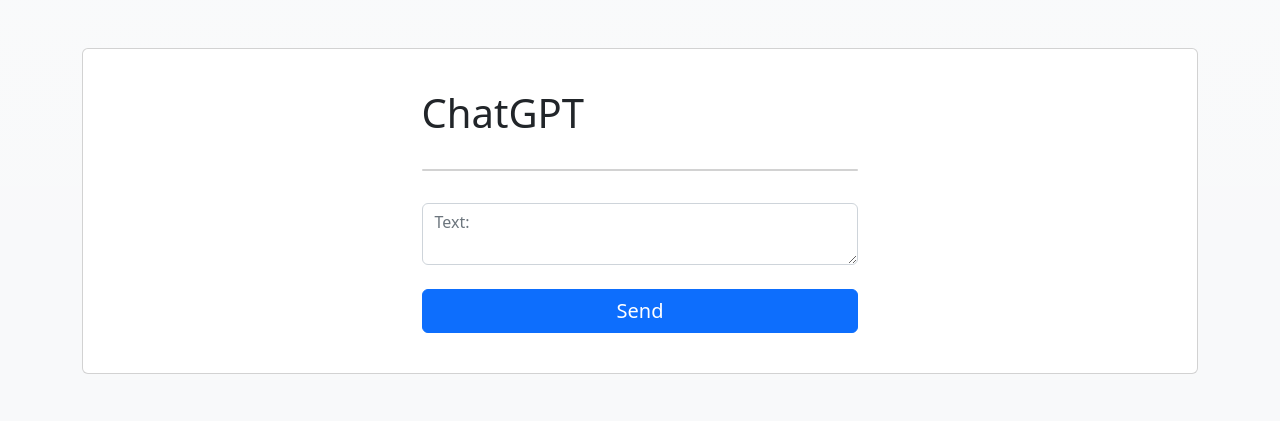
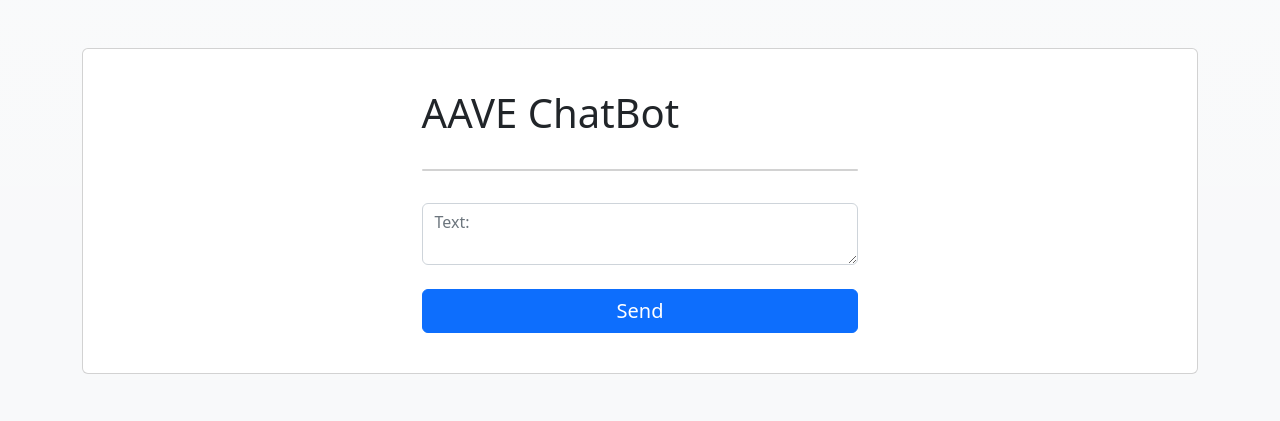
Before and after one commit to linusaltacc/AAVE-ChatBot, a Django app: page / in a window 1280 px wide. Shown: the top 421 px of the page. Run offline with Django 4.2, Linux system fonts and the light colour scheme; data that the repository does not hold is empty; some libraries are stand-ins or nearby versions.

Commit message:
updated readme

```diff
--- a/chat/templates/chat.html
+++ b/chat/templates/chat.html
@@ -14,7 +14,7 @@
     <div class="row d-flex justify-content-center">
    <div class="col-md-7 col-xl-5 mb-4 mb-md-0">
      <div class="py-4 d-flex flex-row">
-    <h1>ChatGPT</h1>
+    <h1>AAVE ChatBot</h1>
      </div>
     <div class="card text-white" id="chatCard">
       {% for chat in chats %}
```
Also changed, not shown: README.md.
